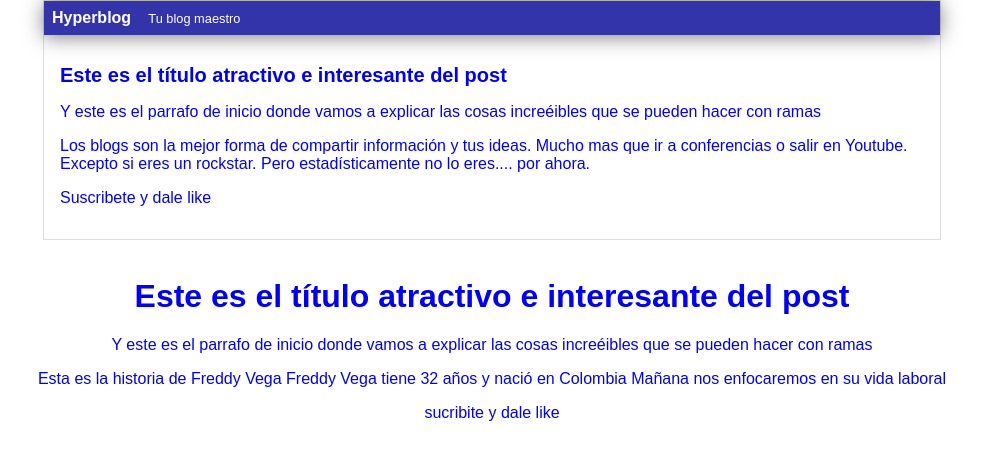
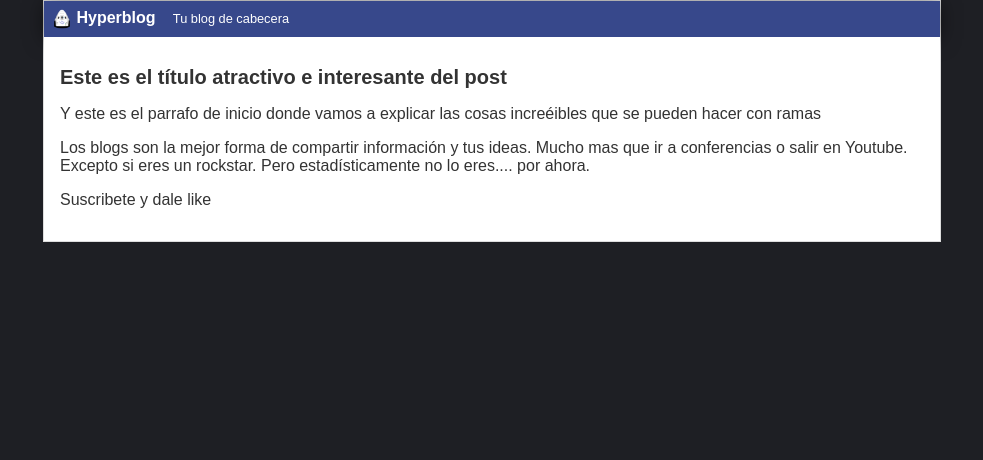
Before and after one commit to Batishavo/hyperblog, a plain HTML site: page blogpost.html in a window 1280 px wide. Shown: the whole page, without its empty margins (148-1131 px from the left). Drawn offline with Linux system fonts and the light colour scheme.

Commit message:
color de fondo , logo nuevo y mejor color de header

```diff
--- a/blogpost.html
+++ b/blogpost.html
@@ -1,13 +1,14 @@
 <html>
     <head>
-        <title>Bienvenido a hyper blog</title>
+        <title>Bienvenido a Hyperblog 2.0</title>
         <link rel="stylesheet" href="css/estilos.css" />
     </head>
     <body>
         <div id="container">
             <div id="cabecera">
+                <img id="logo" src="imagenes/dragon.png" />
                 Hyperblog
-                <span id="tagline">Tu blog maestro</span>
+                <span id="tagline">Tu blog de cabecera</span>
             </div>
             <div id="post">
                 <h1>Este es el título atractivo e interesante del post</h1>
@@ -16,20 +17,5 @@
                 <p>Suscribete y dale like</p>
             </div>
         </div>
-        <div id="post">
-            <h1>Este es el título atractivo e interesante del post</h1>
-            <p>Y este es el parrafo de inicio donde vamos a explicar las cosas increéibles que se pueden hacer con ramas
-            </p>
-            <p>
-                Esta es la historia de Freddy Vega
-
-                Freddy Vega tiene 32 años y nació en Colombia
-
-                Mañana nos enfocaremos en su vida laboral
-            </p>
-            <p>sucribite y dale like</p>
-        </div>
-    </div>
-</body>
-
+    </body>
 </html>
--- a/css/estilos.css
+++ b/css/estilos.css
@@ -1,8 +1,9 @@
 body
 {
-    color: blue;
+    background: #1e1f24;
+    color: #333;
     text-align: center;
-    font-family: "Arial";
+    font-family: Arial;
     font-size: 16px;
     margin: 0;
     padding: 0;
@@ -10,12 +11,18 @@ body
 
 #cabecera
 {
-    background: #33A;
+    background: #37488b;
     box-shadow: 0px 2px 20px 0px rgba(0,0,0,0.5);
     color: white;
     font-weight: bold;
     margin: 0;
     padding: 0.5em;
+}
+
+#cabecera #logo
+{
+    width: 20px;
+    vertical-align: middle;
 }
 
 #cabecera #tagline
@@ -40,5 +47,6 @@ body
 }
 #post
 {
+    background: white;
     padding: 1em;
 }
```
